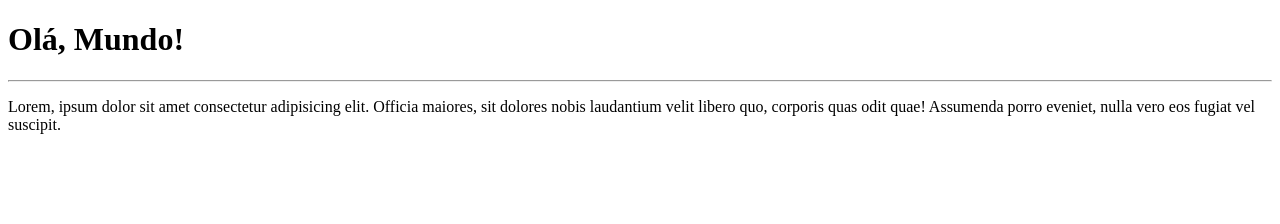
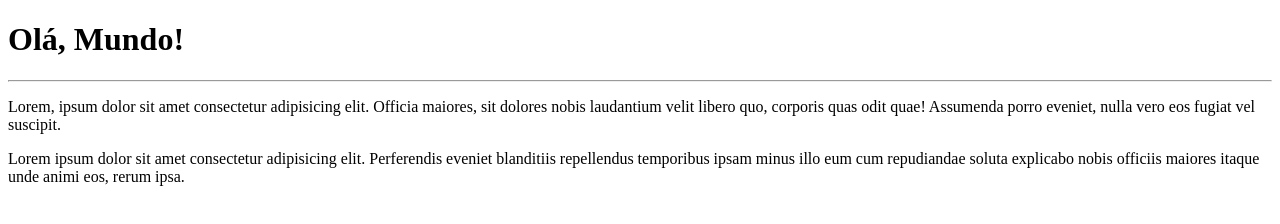
Before and after one commit to Delfim-dos-Anjos/Ola-Mundo-, a plain HTML site: page site-Ex/index.html in a window 1280 px wide. Drawn offline with Linux system fonts and the light colour scheme.

Commit message:
Add um novo paragrafo

```diff
--- a/site-Ex/index.html
+++ b/site-Ex/index.html
@@ -14,6 +14,9 @@
     <p>Lorem, ipsum dolor sit amet consectetur adipisicing elit. Officia maiores, sit dolores nobis laudantium velit
         libero quo, corporis quas odit quae! Assumenda porro eveniet, nulla vero eos fugiat vel suscipit.</p>
 
+    <p>Lorem ipsum dolor sit amet consectetur adipisicing elit. Perferendis eveniet blanditiis repellendus temporibus
+        ipsam minus illo eum cum repudiandae soluta explicabo nobis officiis maiores itaque unde animi eos, rerum ipsa.
+    </p>
 </body>
 
 </html>
```
